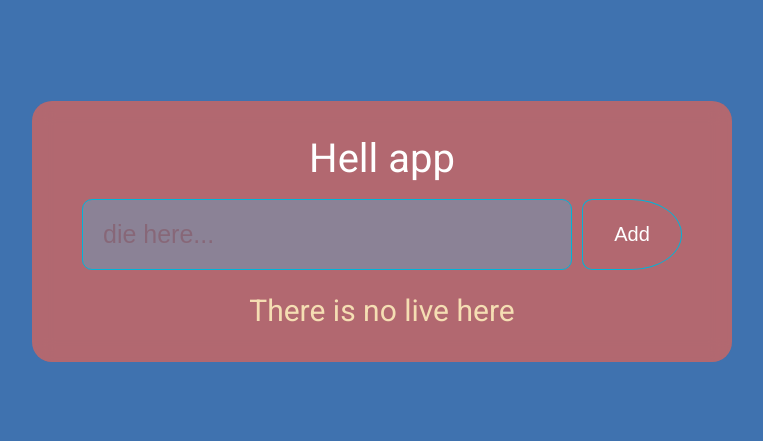
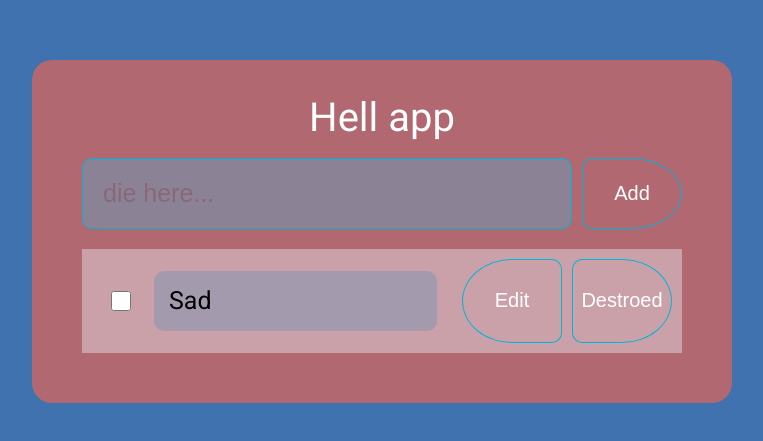
Before and after one commit to Andriikryl/to-do-app, a React (Vite) app: page / in a window 1280 px wide. Shown: the part 169-610 px from the top of the page, without its empty margins (258-1021 px from the left). Built offline with nearby package versions, Linux system fonts and the light colour scheme.

Commit message:
add inputList styles

```diff
--- a/src/data/stores/useToDoStore.ts
+++ b/src/data/stores/useToDoStore.ts
@@ -16,11 +16,11 @@ interface ToDoStore {
 
 export const useToDoStore = create<ToDoStore>((set, get) => ({
     tasks: [
-    //     {
-    //         id: 'sad',
-    //         title: 'Sad',
-    //         createdAt: 21312
-    // }
+        {
+            id: 'sad',
+            title: 'Sad',
+            createdAt: 21312
+    }
     ],
     createTask: (title) =>{
         const {tasks} = get()
--- a/src/views/App/index.tsx
+++ b/src/views/App/index.tsx
@@ -2,6 +2,7 @@ import React from "react";
 import { useToDoStore } from "../../data/stores/useToDoStore";
 import styles from "./index.module.scss";
 import { InputPlus } from "../components/InputPlus";
+import { InputTask } from "../components/InputTask";
 
 export const App: React.FC = () => {
   const [tasks, createTask, updateTask, removeTask] = useToDoStore((state) => [
@@ -24,7 +25,19 @@ export const App: React.FC = () => {
         />
       </section>
       <section className={styles.articleSection}>
-        {!tasks.length && <p className={styles.articl}>There is no live here</p>}
+        {!tasks.length && (
+          <p className={styles.articl}>There is no live here</p>
+        )}
+        {tasks.map((task) => (
+          <InputTask
+            key={task.id}
+            id={task.id}
+            title={task.title}
+            onDone={removeTask}
+            onEdited={updateTask}
+            onRemoved={removeTask}
+          />
+        ))}
       </section>
     </article>
   );
--- /dev/null
+++ b/src/views/components/InputTask/index.module.scss
@@ -0,0 +1,59 @@
+.inputStyles{
+    display: grid;
+    grid-template-columns: 1fr 100px 100px;
+    margin-block: 20px;
+    background-color: hsl(208, 100%, 97%, 0.4);
+    padding: 10px;
+    gap: 10px;
+
+}
+
+.label{
+    display: grid;
+    grid-template-columns: auto 1fr;
+    align-items: center;
+    padding: 12px 15px;
+    gap: 20px;
+    cursor: pointer;
+}
+
+.inputTaskCheckbox{
+    width: 20px;
+    height: 20px;
+}
+
+.taskTitel{
+    padding: 15px;
+    border-radius: 10px;
+    line-height: 1.2;
+    font-size: 25px;
+    background-color: rgb(78, 135, 185, .3);
+    -webkit-border-radius: 10px;
+    -moz-border-radius: 10px;
+    -ms-border-radius: 10px;
+    -o-border-radius: 10px;
+}
+
+.destroed{
+    background-color: transparent;
+    border: 1px solid #00b4d8;
+    border-top-left-radius: 10px;
+    border-bottom-left-radius: 10px;
+    border-bottom-right-radius: 50%;
+    border-top-right-radius: 50%;
+    font-size: 20px;
+    color: white;
+    cursor: pointer;
+}
+
+.button{
+    background-color: transparent;
+    border: 1px solid #00b4d8;
+    border-top-left-radius: 50%;
+    border-bottom-left-radius: 50%;
+    border-bottom-right-radius: 10px;
+    border-top-right-radius: 10px;
+    font-size: 20px;
+    color: white;
+    cursor: pointer;
+}
--- /dev/null
+++ b/src/views/components/InputTask/index.tsx
@@ -0,0 +1,53 @@
+import React, { useState } from "react";
+
+import styles from "./index.module.scss";
+
+interface InputTaskProps {
+  id: string;
+  title: string;
+  onDone: (title: string) => void;
+  onEdited: (id: string, title: string) => void;
+  onRemoved: (id: string) => void;
+}
+
+export const InputTask: React.FC<InputTaskProps> = ({
+  id,
+  title,
+  onDone,
+  onEdited,
+  onRemoved,
+}) => {
+  const [checked, setChecked] = useState(false);
+
+  return (
+    <div className={styles.inputStyles}>
+      <label className={styles.label}>
+        <input
+          type="checkbox"
+          checked={checked}
+          className={styles.inputTaskCheckbox}
+          onChange={(evt) => {
+            setChecked(evt.target.checked);
+            if (evt.target.checked) {
+              onDone(id);
+            }
+          }}
+        />
+        <h3 className={styles.taskTitel}>{title}</h3>
+      </label>
+      <button className={styles.button} onClick={() => {}}>
+        Edit
+      </button>
+      <button
+        className={styles.destroed}
+        onClick={() => {
+          if (confirm("kill it")) {
+            onRemoved(id);
+          }
+        }}
+      >
+        Destroed
+      </button>
+    </div>
+  );
+};
```
